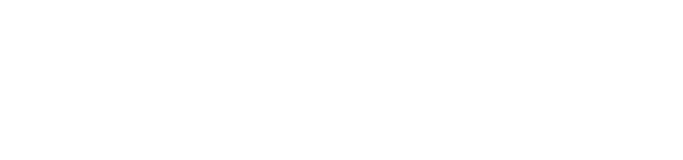
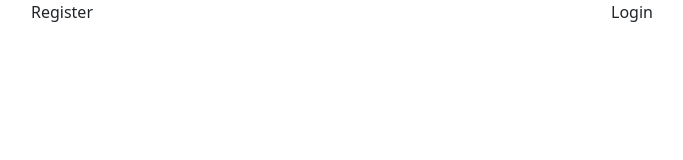
Before and after one commit to acbasco/angular-project, an Angular app: page / in a window 1280 px wide. Shown: the top 160 px of the page, without its empty margins (293-976 px from the left). Built offline with nearby package versions, Linux system fonts and the light colour scheme.

Commit message:
Added account class

```diff
--- a/src/app/app.component.html
+++ b/src/app/app.component.html
@@ -27,5 +27,17 @@
 
   <!-- Registration Module -->
   <!-- Login Module -->
+  <main>
+    <div class="container text-center">
+      <div class="row">
+        <div class="col" id="register">
+          Register
+        </div>
+        <div class="col" id="login">
+          Login
+        </div>
+      </div>
+    </div>
+  </main>
 </body>
 </html>
--- a/src/app/app.component.ts
+++ b/src/app/app.component.ts
@@ -1,4 +1,5 @@
 import { Component } from '@angular/core';
+import {NgbModule} from "@ng-bootstrap/ng-bootstrap";
 
 @Component({
   selector: 'app-root',
```
Also changed, not shown: src/app/core/models/account.ts (added, +10 -0 lines), 1 other file (tests, documents, lock files or other folders).
